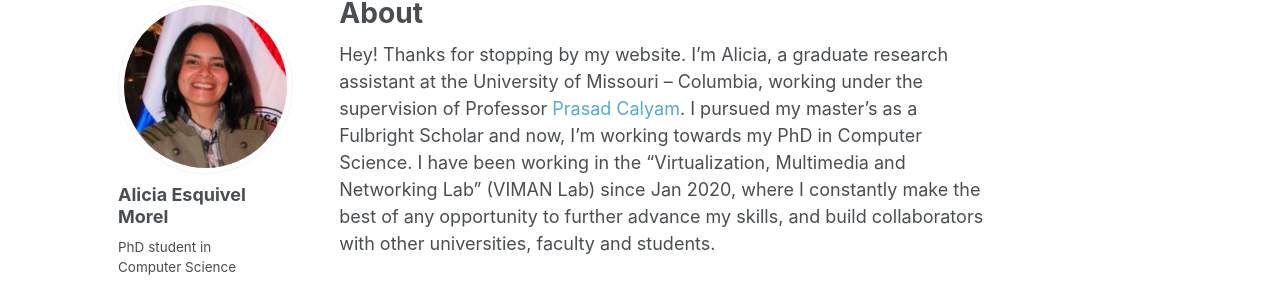
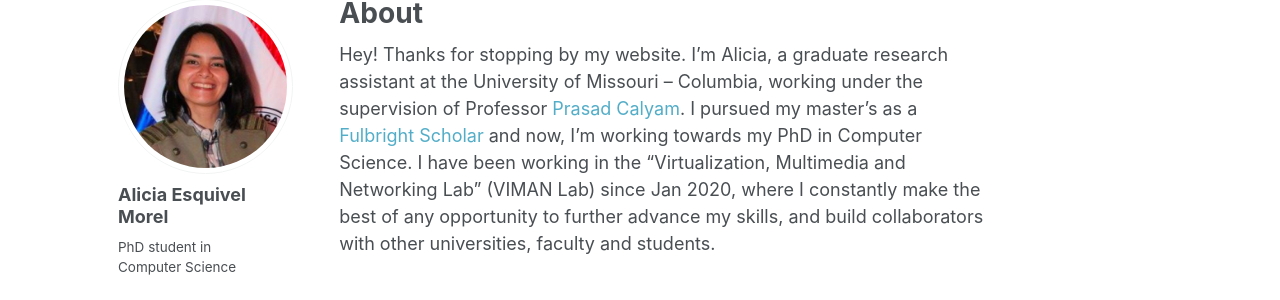
Before and after one commit to alicesquivel/alicesquivel.github.io, a Jekyll site: the page built from _pages/about.md, in a window 1280 px wide and 900 px high. Shown: the part 119-419 px from the top of the window. Built offline with Jekyll 4.4.1, drawn with Linux system fonts in a browser that asks for light colours; part of the change alters nothing that is shown.

```diff
--- a/_pages/about.md
+++ b/_pages/about.md
@@ -10,7 +10,7 @@ redirect_from:
 
 {% include base_path %}
 
-Hey! Thanks for stopping by my website. I'm Alicia, a graduate research assistant at the University of Missouri – Columbia, working under the supervision of Professor [Prasad Calyam](https://www.prasadcalyam.com/). I pursued my master’s as a Fulbright Scholar and now, I'm working towards my PhD in Computer Science. I have been working in the “Virtualization, Multimedia and Networking Lab” (VIMAN Lab) since Jan 2020, where I constantly make the best of any opportunity to further advance my skills, and build collaborators with other universities, faculty and students.
+Hey! Thanks for stopping by my website. I'm Alicia, a graduate research assistant at the University of Missouri – Columbia, working under the supervision of Professor [Prasad Calyam](https://www.prasadcalyam.com/). I pursued my master’s as a [Fulbright Scholar](https://us.fulbrightonline.org/) and now, I'm working towards my PhD in Computer Science. I have been working in the “Virtualization, Multimedia and Networking Lab” (VIMAN Lab) since Jan 2020, where I constantly make the best of any opportunity to further advance my skills, and build collaborators with other universities, faculty and students.
 
 ## My work and research
 My current work includes, cloud computing, distributed networking, drone video analytics, simulation, and emulation environments, zero trust paradigm, and machine learning. Also, I've been working with various NSF-funded testbeds, migrating simulation experiments to real world use-cases and infrastructures, including [GENI](https://www.geni.net/), [POWDER](https://www.powderwireless.net/), and [FABRIC](https://fabric-testbed.net/). Currently, one of the projects I'm working on is the [FlyNet](https://sites.google.com/view/flynetproject/home) project where I'm investigating architecture and tools to enable scientifics to include edge computing devices in their computational workflows. My work in FABRIC includes in-network processing and end-to-end monitoring at the network edge and core, enabled through programmable data planes.
```
